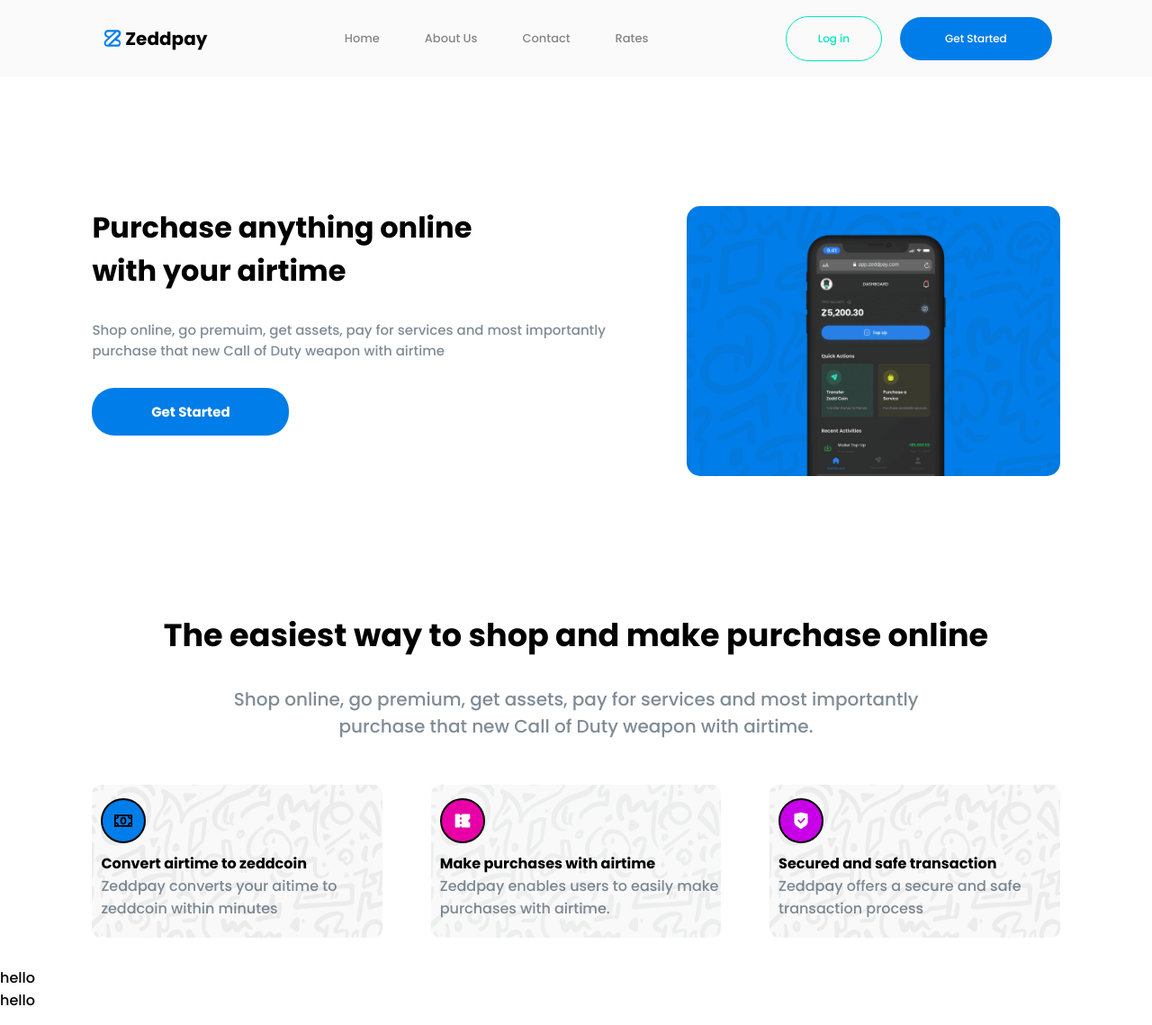
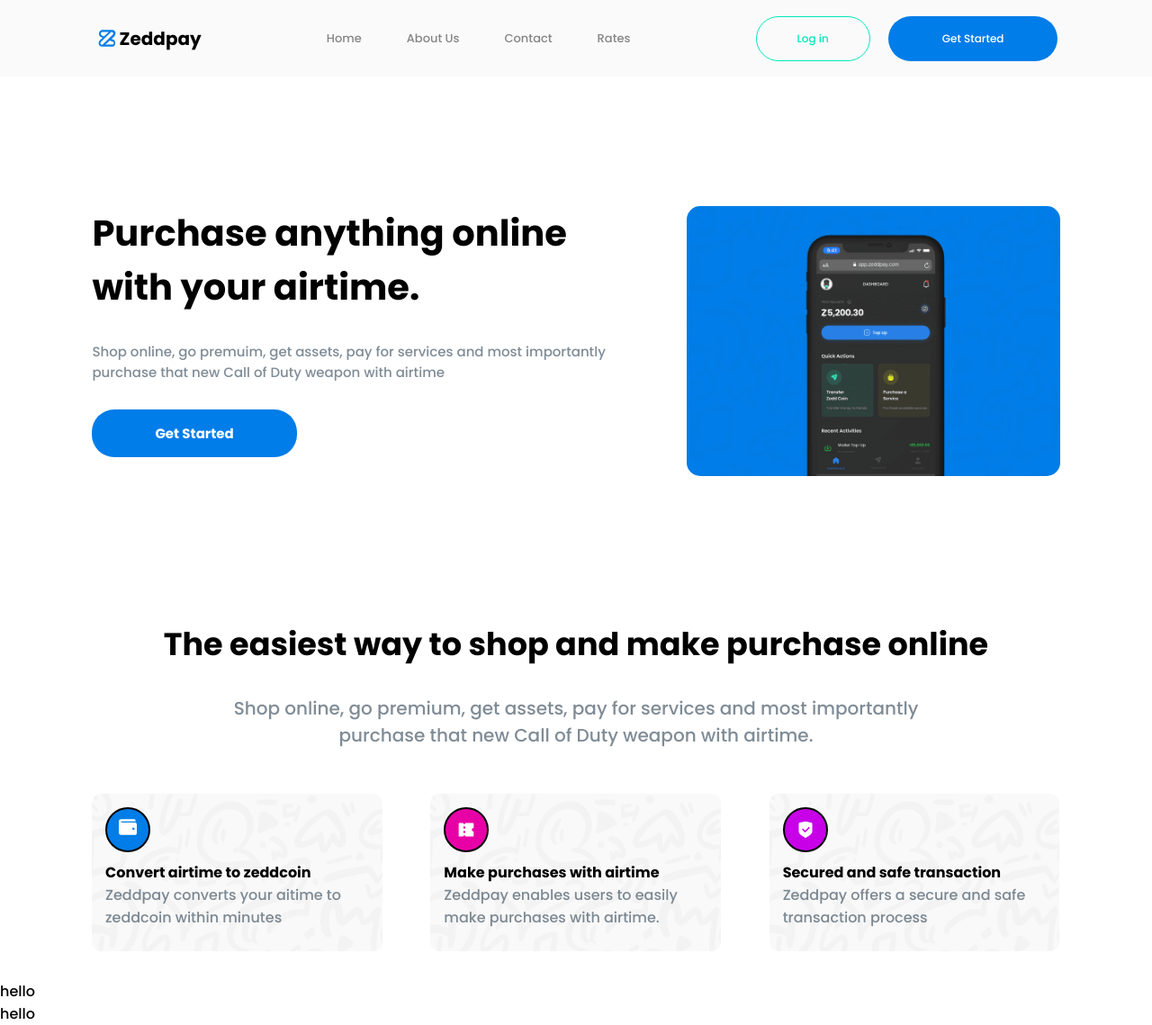
Before and after one commit to DicksonAnthony/zeddpaylanding, a React (Create React App) app: page / in a window 1280 px wide. Shown: the whole page at 90% size. Built offline with nearby package versions, Linux system fonts and the light colour scheme.

Commit message:
Still building🛠

```diff
--- a/src/App.jsx
+++ b/src/App.jsx
@@ -1,15 +1,17 @@
 import React from "react";
 import Accordian from "./components/Accordian";
-import Contents from "./components/Contents";
+import HeroOne from "./components/HeroOne";
 import Footer from "./components/Footer";
 import Nav from "./components/Nav";
 import { GlobalStyle } from "./GlobalStyle";
+import HeroTwo from "./components/HeroTwo";
 
 function App() {
   return (
     <>
       <Nav />
-      <Contents />
+      <HeroOne />
+      <HeroTwo />
       <Accordian />
       <Footer />
       <GlobalStyle />
--- a/src/components/Contents.jsx
+++ b/src/components/HeroOne.jsx
@@ -1,8 +1,9 @@
 import React from "react";
 import Img from "../Design/phone1.png";
-import { GrCurrency as Swap } from "react-icons/gr";
+import { FaWallet as Swap } from "react-icons/fa";
 import { RiCoupon3Fill as Buy } from "react-icons/ri";
 import { RiShieldCheckFill as Safe } from "react-icons/ri";
+import { Zoom } from "react-awesome-reveal";
 import {
   Wrapper,
   Cards,
@@ -20,7 +21,7 @@
   Icondiv2,
   Icondiv3,
   ButtonC,
-} from "./styles/Contents.styled";
+} from "./styles/HeroOne.styled";
 
 const Contents = () => {
   return (
@@ -29,13 +30,15 @@
         <Cont>
           <h1>
             Purchase anything online
-            <br /> with your airtime
+            <br /> with your airtime.
           </h1>
           <Desc>
             Shop online, go premuim, get assets, pay for services and most
             importantly purchase that new Call of Duty weapon with airtime
           </Desc>
+          <div>
             <ButtonC>Get Started</ButtonC>
+          </div>
         </Cont>
         <Realdiv>
           <Div>
@@ -50,10 +53,13 @@
           importantly purchase that new Call of Duty weapon with airtime.
         </Desc2>
       </Head2>
+      <Zoom duration={1500}>
         <Threecards>
           <Three>
             <Icondiv>
+              <div>
                 <Swap />
+              </div>
             </Icondiv>
             <h4>Convert airtime to zeddcoin</h4>
             <p>Zeddpay converts your aitime to zeddcoin within minutes</p>
@@ -73,6 +79,7 @@
             <p>Zeddpay offers a secure and safe transaction process</p>
           </Three>
         </Threecards>
+      </Zoom>
     </Wrapper>
   );
 };
--- /dev/null
+++ b/src/components/HeroTwo.jsx
@@ -0,0 +1,9 @@
+import React from 'react'
+
+const HeroTwo = () => {
+  return (
+    <></>
+  )
+}
+
+export default HeroTwo
--- a/src/components/MobileNav.jsx
+++ b/src/components/MobileNav.jsx
@@ -18,7 +18,7 @@
 
   return (
     <Wrappermobile>
-      <WrapperNav>
+      <WrapperNav mobile={mobile}>
         <LeftdivMobile>
           <Image src={Img} />
           <h1>Zeddpay</h1>
--- a/src/components/styles/Contents.styled.js
+++ b/src/components/styles/HeroOne.styled.js
@@ -1,5 +1,5 @@
 import styled from "styled-components";
-import Img from "../../Design/heroTop.svg";
+import Img from "../../Design/heroDoodle.svg";
 
 export const Wrapper = styled.div`
   margin: 7rem 3% auto;
@@ -12,11 +12,10 @@
   justify-content: space-around;
 `;
 export const ButtonC = styled.button`
-  width: 35%;
   border: none;
   font-size: 15px;
   font-weight: 600;
-  padding: 15px 50px;
+  padding: 15px 70px;
   border-radius: 25px;
   color: var(--buttonText);
   background: var(--primaryColor);
@@ -58,6 +57,10 @@
   position: relative;
   flex-direction: column;
   justify-content: flex-start;
+
+  h1 {
+    font-size: 40px;
+  }
 `;
 export const H2 = styled.h1`
   font-size: 35px;
@@ -72,7 +75,7 @@
 `;
 export const Head2 = styled.div`
   max-width: 100%;
-  margin-top: 150px;
+  margin-top: 160px;
 `;
 export const Threecards = styled.div`
   display: flex;
@@ -85,7 +88,7 @@
   gap: 3rem;
   width: 30%;
   border-radius: 10px;
-  padding: 15px 0 20px 10px;
+  padding: 15px 5px 25px 15px;
   background-size: cover;
   background-color: #f9f9f9;
   background-position: center;
--- a/src/components/styles/Nav.styled.js
+++ b/src/components/styles/Nav.styled.js
@@ -50,7 +50,7 @@
 export const ButtonL = styled.button`
   color: #00e8be;
   font-size: 12px;
-  padding: 15px 35px;
+  padding: 15px 45px;
   border-radius: 25px;
   background: transparent;
   border: 1px solid #00e8be;
@@ -64,7 +64,7 @@
 export const ButtonG = styled.button`
   border: none;
   font-size: 12px;
-  padding: 15px 50px;
+  padding: 16px 60px;
   border-radius: 25px;
   color: var(--buttonText);
   background: var(--primaryColor);
@@ -88,12 +88,16 @@
   }
 `;
 export const WrapperNav = styled.div`
+  width: 100%;
   height: 80px;
+  z-index: 400;
   display: flex;
   padding: 0 35px;
   align-items: center;
   background: var(--navColor);
   justify-content: space-between;
+  top: ${({ mobile }) => mobile && "0"};
+  position: ${({ mobile }) => (mobile ? "fixed" : "relative")};
 `;
 export const LeftdivMobile = styled.div`
   display: flex;
@@ -113,13 +117,15 @@
   color: var(--primaryColor);
 `;
 export const Ulmobile = styled.ul`
+  top: 0;
   gap: 60px;
   width: 100vw;
   display: flex;
-  z-index: 100;
-  height: 100vh;
+  z-index: 300;
+  height: 100%;
   list-style: none;
-  position: absolute;
+  position: fixed;
+  padding-top: 200px;
   align-items: center;
   flex-direction: column;
   background: var(--buttonText);
```
Also changed, not shown: src/Design/heroDoodle.svg (added), src/components/styles/HeroTwo.styled.js (added). Lines whose indentation alone changed are shown as unchanged.
